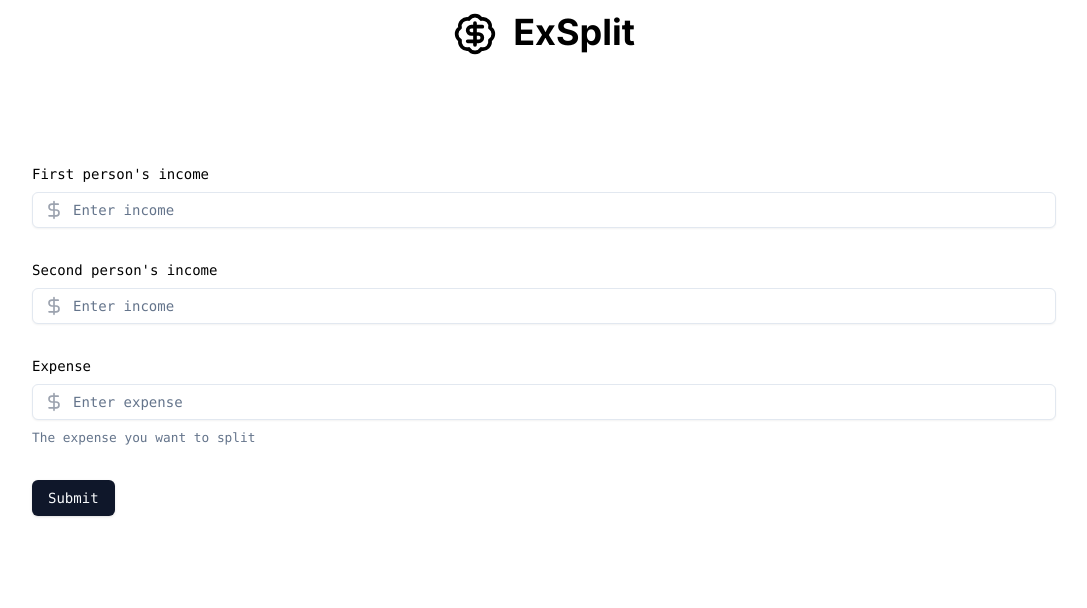
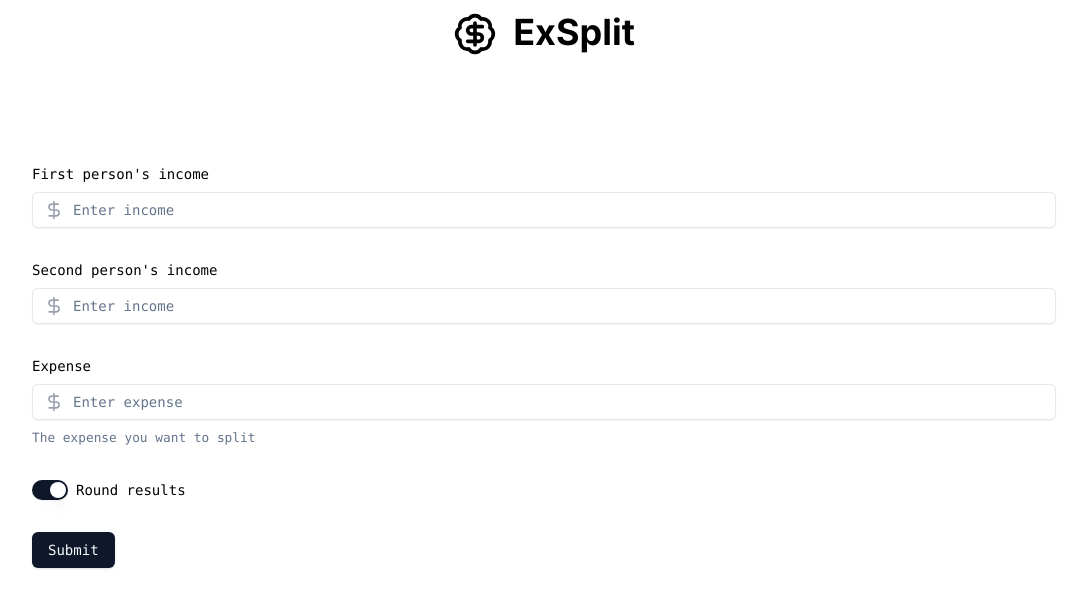
Before and after one commit to UgoRomi/exsplit, a Next.js app: page / in a window 1280 px wide. Shown: the top 608 px of the page, without its empty margins (96-1183 px from the left). Built offline with nearby package versions, Linux system fonts and the light colour scheme.

Commit message:
added rounding

```diff
--- a/package.json
+++ b/package.json
@@ -13,6 +13,7 @@
     "@radix-ui/react-icons": "^1.3.0",
     "@radix-ui/react-label": "^2.0.2",
     "@radix-ui/react-slot": "^1.0.2",
+    "@radix-ui/react-switch": "^1.0.3",
     "@radix-ui/react-tooltip": "^1.0.6",
     "@tailwindcss/forms": "^0.5.4",
     "@types/node": "20.4.1",
--- a/src/components/share-expense-form.tsx
+++ b/src/components/share-expense-form.tsx
@@ -16,11 +16,13 @@
 import { Input } from '@/components/ui/input';
 import { useState } from 'react';
 import { DollarSign } from 'lucide-react';
+import { Switch } from './ui/switch';
 
 const formSchema = z.object({
   income1: z.number().min(0).max(1000000),
   income2: z.number().min(0).max(1000000),
   expense: z.number().min(0).max(1000000),
+  round: z.boolean().optional(),
 });
 
 export function ShareExpenseForm() {
@@ -31,10 +33,17 @@
 
   const form = useForm<z.infer<typeof formSchema>>({
     resolver: zodResolver(formSchema),
-    defaultValues: {},
+    defaultValues: {
+      round: true,
+    },
   });
 
-  function onSubmit({ expense, income1, income2 }: z.infer<typeof formSchema>) {
+  function onSubmit({
+    expense,
+    income1,
+    income2,
+    round,
+  }: z.infer<typeof formSchema>) {
     const totalIncome = income1 + income2;
     const person1Percentage = income1 / totalIncome;
     const person2Percentage = income2 / totalIncome;
@@ -42,8 +51,8 @@
     const person1Payment = expense * person1Percentage;
     const person2Payment = expense * person2Percentage;
     setResult({
-      person1Result: person1Payment,
-      person2Result: person2Payment,
+      person1Result: round ? Math.round(person1Payment) : person1Payment,
+      person2Result: round ? Math.round(person2Payment) : person2Payment,
     });
   }
   return (
@@ -131,6 +140,21 @@
               </FormItem>
             )}
           />
+          <FormField
+            control={form.control}
+            name='round'
+            render={({ field }) => (
+              <FormItem className='flex items-center gap-x-2 space-y-0'>
+                <FormControl>
+                  <Switch
+                    checked={field.value}
+                    onCheckedChange={field.onChange}
+                  />
+                </FormControl>
+                <FormLabel>Round results</FormLabel>
+              </FormItem>
+            )}
+          />
           <Button type='submit'>Submit</Button>
         </form>
       </Form>
--- /dev/null
+++ b/src/components/ui/switch.tsx
@@ -0,0 +1,29 @@
+"use client"
+
+import * as React from "react"
+import * as SwitchPrimitives from "@radix-ui/react-switch"
+
+import { cn } from "@/lib/utils"
+
+const Switch = React.forwardRef<
+  React.ElementRef<typeof SwitchPrimitives.Root>,
+  React.ComponentPropsWithoutRef<typeof SwitchPrimitives.Root>
+>(({ className, ...props }, ref) => (
+  <SwitchPrimitives.Root
+    className={cn(
+      "peer inline-flex h-[20px] w-[36px] shrink-0 cursor-pointer items-center rounded-full border-2 border-transparent shadow-sm transition-colors focus-visible:outline-none focus-visible:ring-2 focus-visible:ring-slate-400 focus-visible:ring-offset-2 focus-visible:ring-offset-white disabled:cursor-not-allowed disabled:opacity-50 data-[state=checked]:bg-slate-900 data-[state=unchecked]:bg-slate-200 dark:focus-visible:ring-slate-800 dark:focus-visible:ring-offset-slate-950 dark:data-[state=checked]:bg-slate-50 dark:data-[state=unchecked]:bg-slate-800",
+      className
+    )}
+    {...props}
+    ref={ref}
+  >
+    <SwitchPrimitives.Thumb
+      className={cn(
+        "pointer-events-none block h-4 w-4 rounded-full bg-white shadow-lg ring-0 transition-transform data-[state=checked]:translate-x-4 data-[state=unchecked]:translate-x-0 dark:bg-slate-950"
+      )}
+    />
+  </SwitchPrimitives.Root>
+))
+Switch.displayName = SwitchPrimitives.Root.displayName
+
+export { Switch }
```
Also changed, not shown: 1 other file (tests, documents, lock files or other folders).
